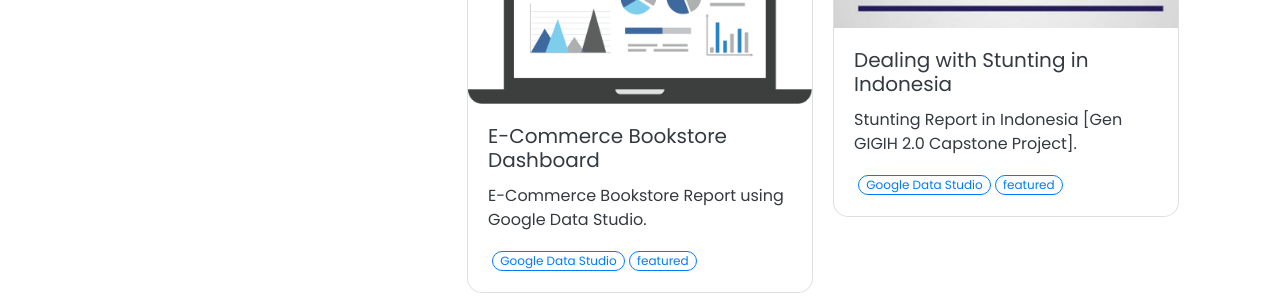
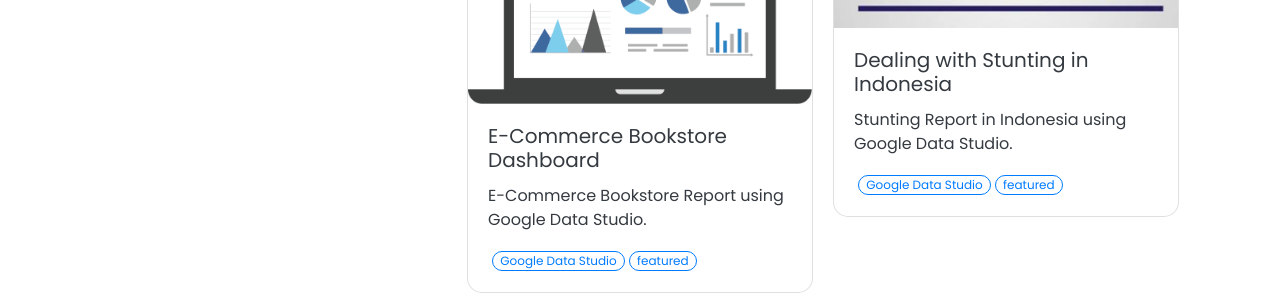
Before and after one commit to krisbimantara/krisbimantara.github.io, a Jekyll site: the page built from pages/index.md, in a window 1280 px wide and 900 px high, scrolled down 1376 px. Shown: the part 239-539 px from the top of the window. Built offline with Jekyll 4.4.1, drawn with Linux system fonts in a browser that asks for light colours; nearby versions of some CDN libraries.

Commit message:
Update (6) DStunting.md

```diff
--- a/_projects/(6) DStunting.md
+++ b/_projects/(6) DStunting.md
@@ -2,11 +2,10 @@
 name: Dealing with Stunting in Indonesia
 tools: [Google Data Studio, featured]
 image: ../assets/img/stunting.jpg
-description: Stunting Report in Indonesia [Gen GIGIH 2.0 Capstone Project].
+description: Stunting Report in Indonesia using Google Data Studio.
 ---
-<div class="row">
+
 <iframe width="1024" height="590" src="https://datastudio.google.com/embed/reporting/d8bfef94-2630-465c-a8d9-02944d41c850/page/P2rwC" frameborder="0" style="border:0" allowfullscreen></iframe>
-</div>
 
 <div class="m-3" id="problem">
     <br />
```
